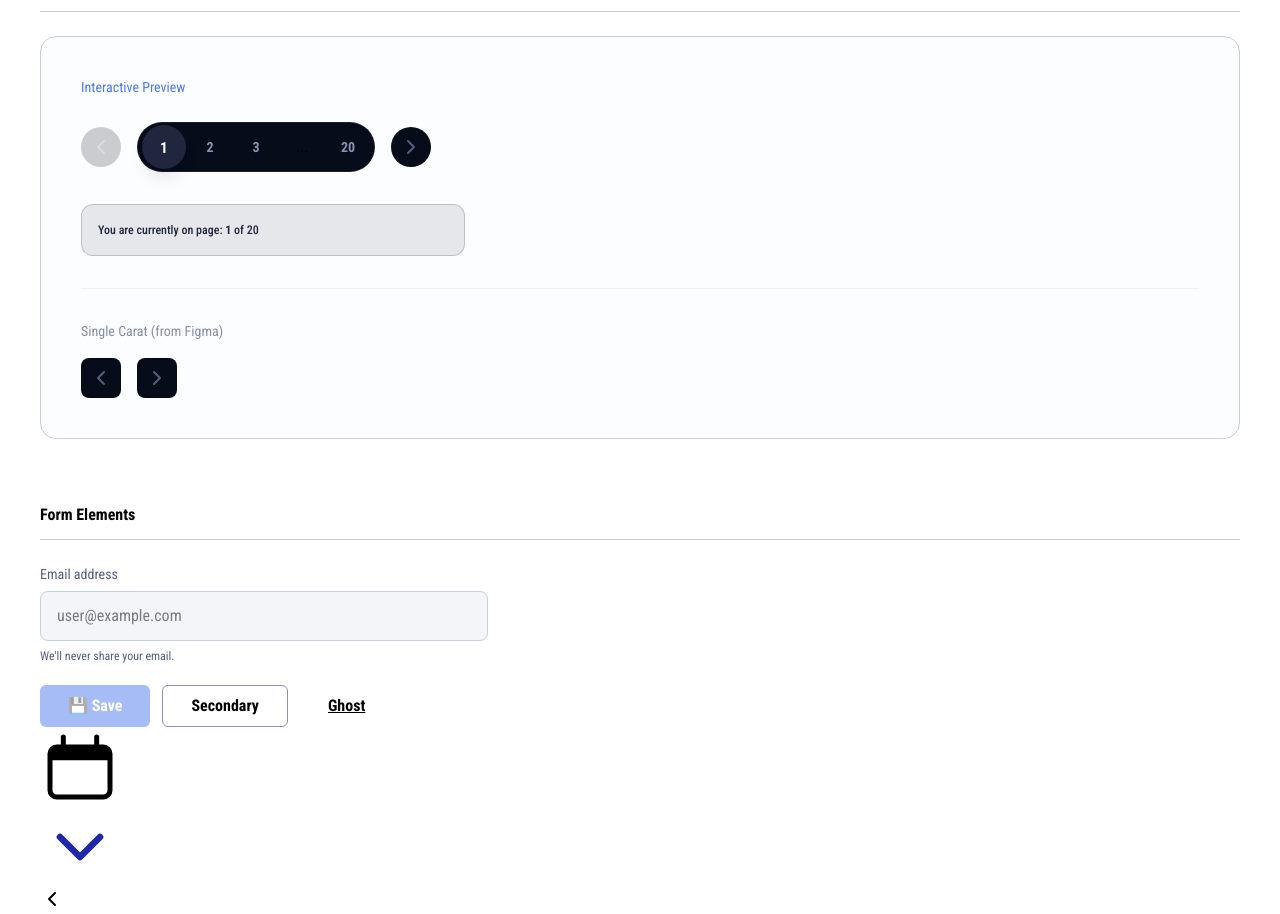
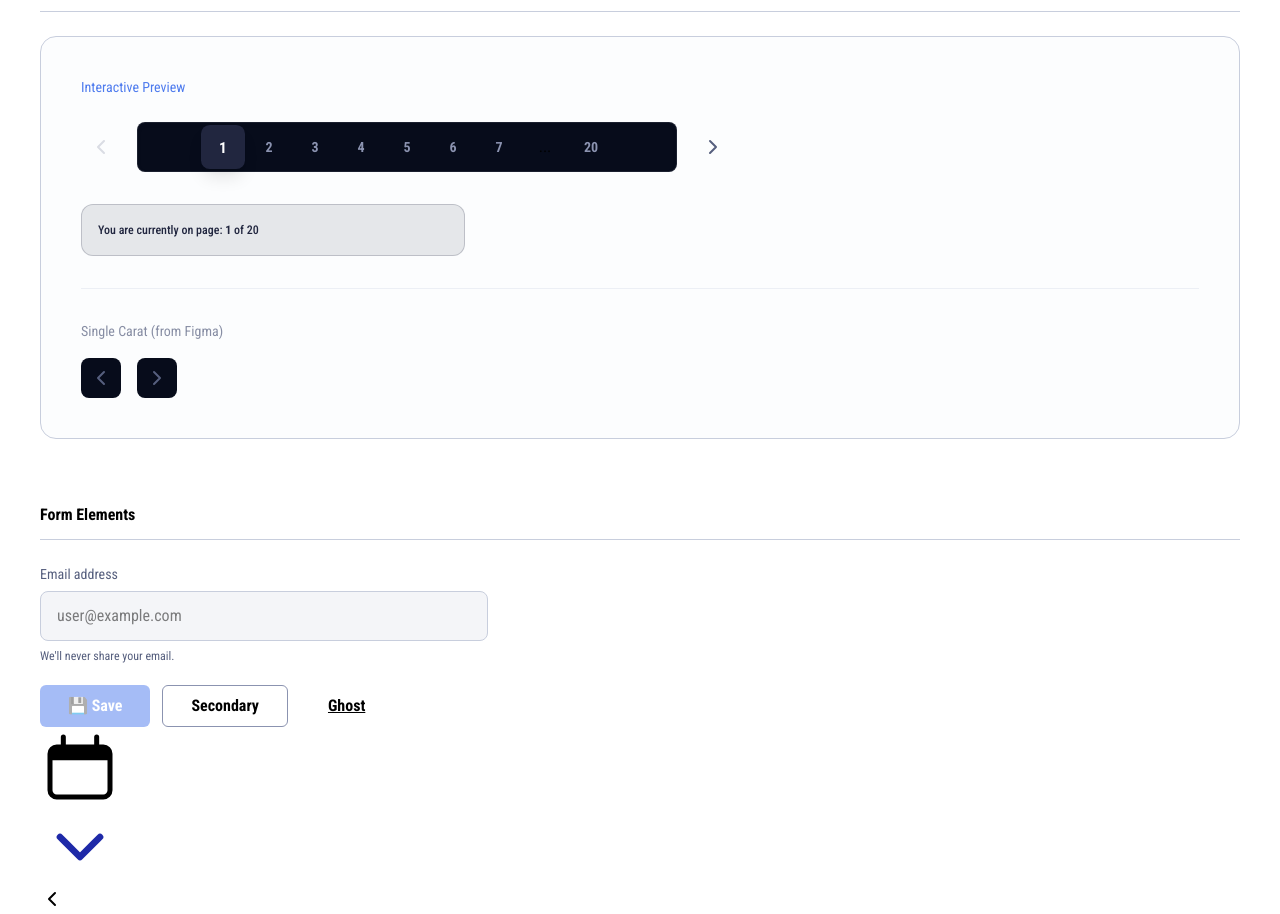
Before and after one commit to fsd10-finalproject2/minor-cineplex-app, a Vue app: page /design-system in a window 1280 px wide. Shown: the part 1700-2614 px from the top of the page. Built offline with nearby package versions, Linux system fonts and the light colour scheme.

Commit message:
feat: introduce custom pagination component and a chevron left icon

```diff
--- a/src/components/ui/CustomPagination.vue
+++ b/src/components/ui/CustomPagination.vue
@@ -14,34 +14,40 @@ const emit = defineEmits<{
 const pages = computed(() => {
   const current = props.currentPage
   const total = props.totalPages
+  const maxSlots = 9 // We will always show 9 slots for extra context
 
-  if (total <= 6) {
+  if (total <= maxSlots) {
     return Array.from({ length: total }, (_, i) => i + 1)
   }
 
-  const rangeSet = new Set<number>()
-  rangeSet.add(1)
-  rangeSet.add(total)
+  const range: (number | string)[] = []
 
-  // Show 2 neighbors on each side for that "symmetrical" Vuesax look
-  for (let i = current - 2; i <= current + 2; i++) {
-    if (i >= 1 && i <= total) rangeSet.add(i)
+  // Near the start: 1 2 3 4 5 6 7 ... Total
+  if (current <= 5) {
+    for (let i = 1; i <= 7; i++) range.push(i)
+    range.push('...')
+    range.push(total)
+  }
+  // Near the end: 1 ... 34 35 36 37 38 39 40
+  else if (current >= total - 4) {
+    range.push(1)
+    range.push('...')
+    for (let i = total - 6; i <= total; i++) range.push(i)
+  }
+  // In the middle: 1 ... 8 9 10 11 12 ... 40
+  else {
+    range.push(1)
+    range.push('...')
+    range.push(current - 2)
+    range.push(current - 1)
+    range.push(current)
+    range.push(current + 1)
+    range.push(current + 2)
+    range.push('...')
+    range.push(total)
   }
 
-  const sortedRange = Array.from(rangeSet).sort((a, b) => a - b)
-  const rangeWithEllipsis: (number | string)[] = []
-
-  for (let i = 0; i < sortedRange.length; i++) {
-    const page = sortedRange[i]
-    if (page === undefined) continue
-    rangeWithEllipsis.push(page)
-    const nextLocalPage = sortedRange[i + 1]
-    if (nextLocalPage !== undefined && nextLocalPage - page > 1) {
-      rangeWithEllipsis.push('...')
-    }
-  }
-
-  return rangeWithEllipsis
+  return range
 })
 
 const changePage = (page: number | string) => {
@@ -52,22 +58,23 @@ const changePage = (page: number | string) => {
 </script>
 
 <template>
-  <div class="flex items-center gap-2 md:gap-4 select-none">
-    <div class="scale-90 md:scale-100">
+  <div class="flex items-center gap-1.5 md:gap-4 select-none justify-center md:justify-start w-full max-w-full">
+    <!-- Prev Arrow Wrapper (Locked Size) -->
+    <div class="shrink-0 scale-90 md:scale-100">
       <CaratButton
         direction="left"
         :disabled="currentPage === 1"
         @click="changePage(currentPage - 1)"
-        class="bg-gray-0 hover:bg-gray-100/20"
       />
     </div>
 
-    <div class="flex items-center bg-gray-0 rounded-full px-1.5 py-1 gap-0.5 md:gap-1.5 border border-gray-400/10 shadow-inner">
+    <!-- The Number Pill (Stable Width & Ultra-Responsive) -->
+    <div class="flex items-center justify-center bg-gray-0 rounded-lg px-1 md:px-1.5 py-1 gap-0.5 md:gap-1.5 border border-gray-400/10 shadow-inner min-w-[240px] md:min-w-[540px]">
       <template v-for="(page, index) in pages" :key="index">
         <!-- Ellipsis -->
         <div
           v-if="page === '...'"
-          class="w-8 h-8 md:w-10 md:h-10 flex items-center justify-center text-gray-300 pointer-events-none text-xs md:text-base px-1"
+          class="w-7 h-7 md:w-10 md:h-10 flex items-center justify-center text-gray-300 pointer-events-none text-[10px] md:text-base"
         >
           ...
         </div>
@@ -76,13 +83,13 @@ const changePage = (page: number | string) => {
         <button
           v-else
           @click="changePage(page as number)"
-          class="w-8 h-8 md:w-10 md:h-10 flex items-center justify-center rounded-full transition-all duration-300 style-body-3 md:style-body-2-medium cursor-pointer"
+          class="w-7 h-7 md:w-10 md:h-10 flex items-center justify-center rounded-lg transition-all duration-300 style-body-4 md:style-body-2-medium cursor-pointer"
           :class="[
             currentPage === page
               ? 'bg-gray-100 text-white scale-110 shadow-lg'
               : 'text-gray-300 hover:text-white hover:bg-gray-100/10',
-            // Hide +/- 2 neighbors on mobile to keep the pill compact
-            (page === currentPage - 2 || page === currentPage + 2) ? 'hidden sm:flex' : 'flex'
+            // Mobile: Hide slots 2, 3, 5, 6 to keep it centered and slim
+            (index === 2 || index === 3 || index === 5 || index === 6) ? 'hidden sm:flex' : 'flex'
           ]"
         >
           {{ page }}
@@ -90,17 +97,17 @@ const changePage = (page: number | string) => {
       </template>
     </div>
 
-    <div class="scale-90 md:scale-100">
+    <!-- Next Arrow Wrapper (Locked Size) -->
+    <div class="shrink-0 scale-90 md:scale-100">
       <CaratButton
         direction="right"
         :disabled="currentPage === totalPages"
         @click="changePage(currentPage + 1)"
-        class="bg-gray-0 hover:bg-gray-100/20"
       />
     </div>
   </div>
 </template>
 
 <style scoped>
-/* Standard styles are managed via utility classes */
+/* Scoped styles are managed via utility classes */
 </style>
```
